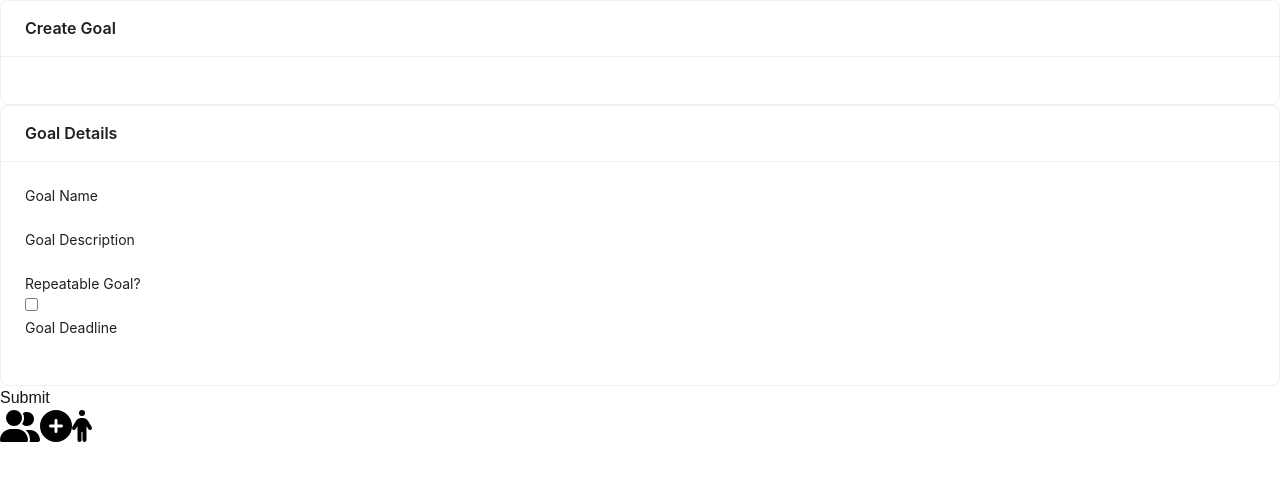
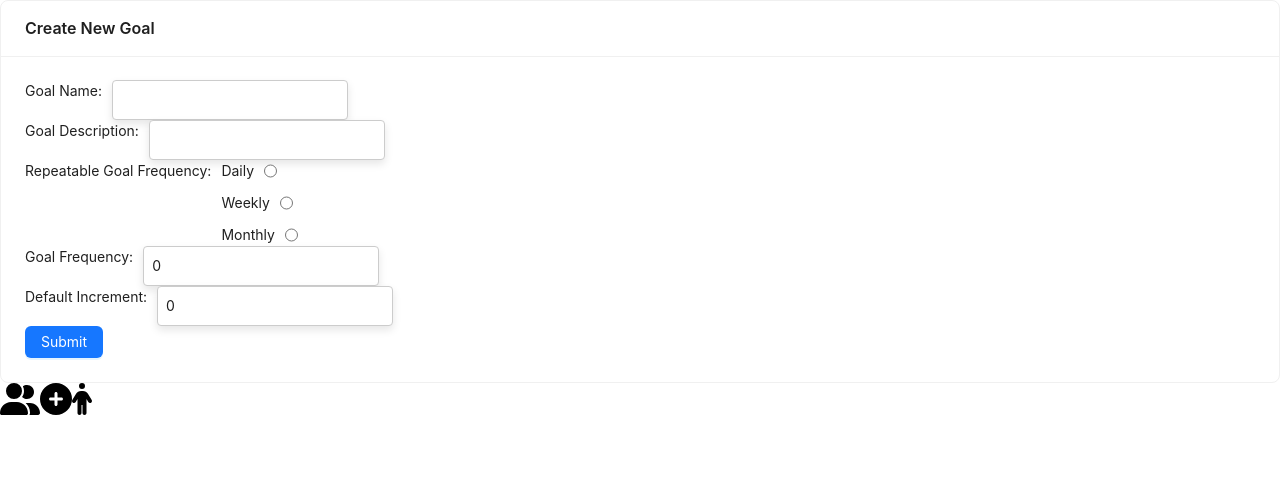
Before and after one commit to akaowen7/hack-the-hill, a Next.js app: page /createGoal in a window 1280 px wide. Shown: the top 480 px of the page. Built offline with nearby package versions, Linux system fonts and the light colour scheme.

Commit message:
CreateGoal is looking better

```diff
--- a/src/app/createGoal/page.js
+++ b/src/app/createGoal/page.js
@@ -1,35 +1,50 @@
 "use client";
 
 import Layout from "../components/layout";
-import { Card } from "antd";
+import { Card, Button } from "antd";
 import React, { useState } from "react";
 
-function showRepeatable(repeatable) {
-  if (repeatable) {
-    return (
-      <div>
-        <h2>Repeatable Goal Frequency</h2>
-        <input type="text" />
-      </div>
-    );
-  } else {
-    return (
-      <div>
-        <h2>Goal Deadline</h2>
-        <input type="text" />
-      </div>
-    );
-  }
-}
+// function showRepeatable(repeatable) {
+//   if (repeatable) {
+//     return (
+//       <div style={{ display: "flex", flexDirection: "row", gap: "10px" }}>
+//         <label>Repeatable Goal Frequency:</label>
+//         <div style={{ display: "flex", flexDirection: "column", gap: "10px" }}>
+//           <div style={{ display: "flex", flexDirection: "row", gap: "10px" }}>
+//             <label>Daily</label>
+//             <input type="radio" id="daily" name="repeat" value="daily" />
+//           </div>
+//           <div style={{ display: "flex", flexDirection: "row", gap: "10px" }}>
+//             <label>Weekly</label>
+//             <input type="radio" id="weekly" name="repeat" value="weekly" />
+//           </div>
+//           <div style={{ display: "flex", flexDirection: "row", gap: "10px" }}>
+//             <label>Monthly</label>
+//             <input type="radio" id="monthly" name="repeat" value="monthly" />
+//           </div>
+//         </div>
+//       </div>
+//     );
+//   } else {
+//     return (
+//       <div style={{ display: "flex", flexDirection: "row", gap: "10px" }}>
+//         <label>Goal Deadline:</label>
+//         <input type="date" />
+//       </div>
+//     );
+//   }
+// }
 
 export default function CreateGoal() {
-  const [repeatable, setRepeatable] = useState(false);
+  //   const [repeatable, setRepeatable] = useState(false);
   const [goalName, setGoalName] = useState("");
   const [goalDescription, setGoalDescription] = useState("");
+  const [goalFrequency, setGoalFrequency] = useState(0);
+  const [defaultIncrement, setDefaultIncrement] = useState(0);
 
-  const handleCheckboxChange = (event) => {
-    setRepeatable(event.target.checked);
-  };
+  //   const handleCheckboxChange = (event) => {
+  //     setRepeatable(event.target.checked);
+  //   };
 
   const handleSubmit = (event) => {
     event.preventDefault();
@@ -39,33 +54,90 @@ export default function CreateGoal() {
 
   return (
     <Layout>
-      <Card title="Create Goal" />
-
-      <Card title="Goal Details">
-        <h2>Goal Name</h2>
+      <Card title="Create New Goal">
+        <div className="flex flex-col gap-4">
+          <div style={{ display: "flex", flexDirection: "row", gap: "10px" }}>
+            <label>Goal Name: </label>
             <input
+              className="input-box"
               type="text"
               value={goalName}
               onChange={(e) => setGoalName(e.target.value)}
             />
-        <h2>Goal Description</h2>
+          </div>
+          <div style={{ display: "flex", flexDirection: "row", gap: "10px" }}>
+            <label>Goal Description:</label>
             <input
+              className="input-box"
               type="text"
               value={goalDescription}
               onChange={(e) => setGoalDescription(e.target.value)}
             />
-        <h2>Repeatable Goal?</h2>
+          </div>
+          {/* <div style={{ display: "flex", flexDirection: "row", gap: "10px" }}>
+          <label>Repeatable Goal?</label>
           <input
             type="checkbox"
             value={repeatable}
             onChange={handleCheckboxChange}
           />
-        {showRepeatable(repeatable)}
+        </div>
+        {showRepeatable(repeatable)} */}
+          <div style={{ display: "flex", flexDirection: "row", gap: "10px" }}>
+            <label>Repeatable Goal Frequency:</label>
+            <div
+              style={{ display: "flex", flexDirection: "column", gap: "10px" }}
+            >
+              <div
+                style={{ display: "flex", flexDirection: "row", gap: "10px" }}
+              >
+                <label>Daily</label>
+                <input type="radio" id="daily" name="repeat" value="daily" />
+              </div>
+              <div
+                style={{ display: "flex", flexDirection: "row", gap: "10px" }}
+              >
+                <label>Weekly</label>
+                <input type="radio" id="weekly" name="repeat" value="weekly" />
+              </div>
+              <div
+                style={{ display: "flex", flexDirection: "row", gap: "10px" }}
+              >
+                <label>Monthly</label>
+                <input
+                  type="radio"
+                  id="monthly"
+                  name="repeat"
+                  value="monthly"
+                />
+              </div>
+            </div>
+          </div>
+
+          <div style={{ display: "flex", flexDirection: "row", gap: "10px" }}>
+            <label>Goal Frequency: </label>
+            <input
+              className="input-box"
+              type="number"
+              value={goalFrequency}
+              onChange={(e) => setGoalFrequency(e.target.value)}
+            />
+          </div>
+          <div style={{ display: "flex", flexDirection: "row", gap: "10px" }}>
+            <label>Default Increment: </label>
+            <input
+              className="input-box"
+              type="number"
+              value={defaultIncrement}
+              onChange={(e) => setDefaultIncrement(e.target.value)}
+            />
+          </div>
+
+          <Button type="primary" onClick={handleSubmit}>
+            Submit
+          </Button>
+        </div>
       </Card>
-
-      <button type="submit" onClick={handleSubmit}>
-        Submit
-      </button>
     </Layout>
   );
 }
--- a/src/app/globals.css
+++ b/src/app/globals.css
@@ -25,3 +25,10 @@ body {
     text-wrap: balance;
   }
 }
+
+.input-box {
+  box-shadow: 0 4px 8px rgba(0, 0, 0, 0.1);
+  padding: 8px;
+  border: 1px solid #ccc;
+  border-radius: 4px;
+}
```
Lines whose indentation alone changed are shown as unchanged.
